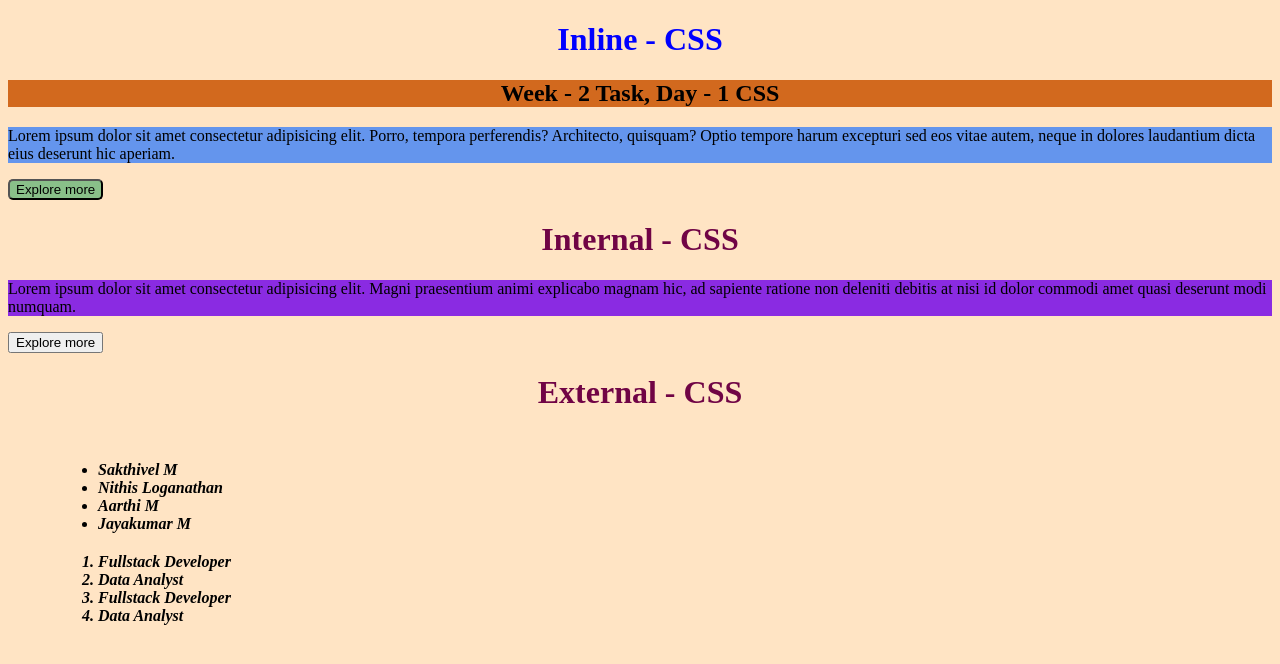
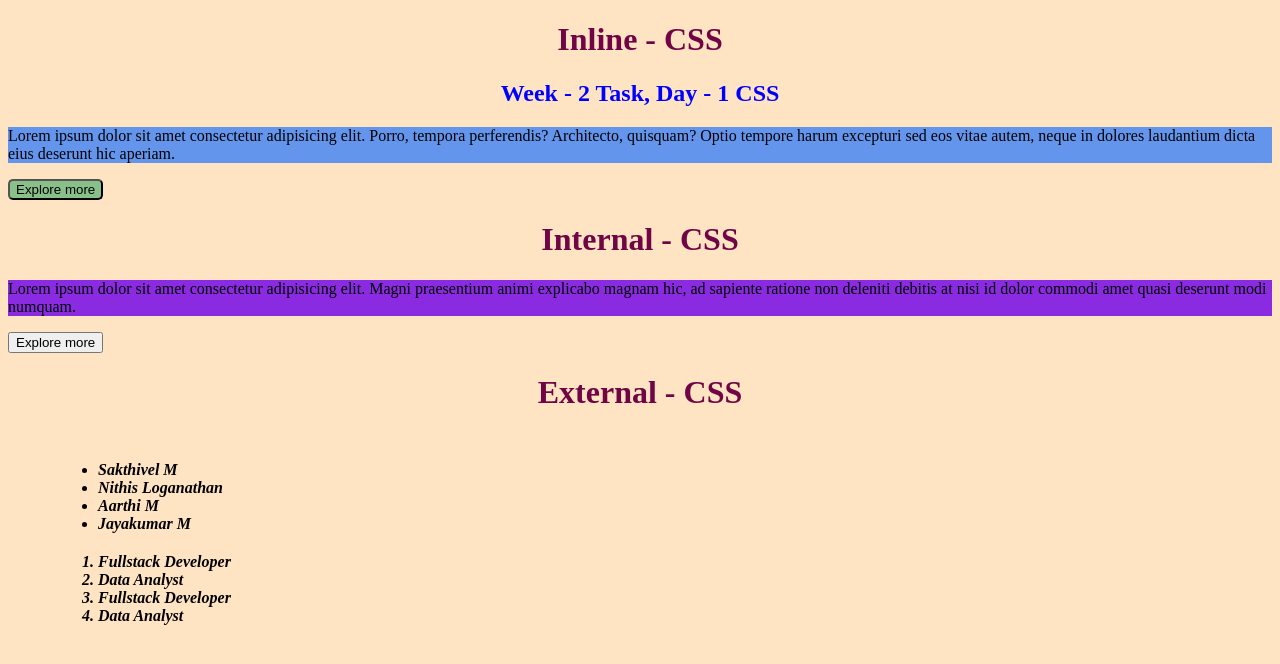
Before and after one commit to SakthivelM7/style_methods, a plain HTML site: page index.html in a window 1280 px wide. Drawn offline with Linux system fonts and the light colour scheme.

Commit message:
Update index.html

```diff
--- a/index.html
+++ b/index.html
@@ -12,6 +12,14 @@
         .para{
             background-color: blueviolet;
         }
+          #heading{
+            text-align: center;
+            color: rgb(112, 4, 69);
+        }
+        #heading1{
+            text-align: center;
+            color: blue;
+        }
     </style>
     <link rel="stylesheet" href="./style.css">
 </head>
@@ -19,8 +27,8 @@
 
     <!--Inline CSS-->
     <div>
-    <h1 style="text-align: center; color: blue;">Inline - CSS</h1>
-    <h2 style="text-align: center; background-color: chocolate;">Week - 2 Task, Day - 1 CSS </h2>
+    <h1 id="heading">Inline - CSS</h1>
+    <h2 id="heading1">Week - 2 Task, Day - 1 CSS </h2>
     <p style="background-color: cornflowerblue;">Lorem ipsum dolor sit amet consectetur adipisicing elit. Porro, tempora perferendis? Architecto, quisquam?
         Optio tempore harum excepturi sed eos vitae autem, neque in dolores laudantium dicta eius deserunt hic aperiam.</p>
         <a href="https://gwcdata.ai/"><button style="background-color: rgb(137, 192, 137); border-radius: 5px;">Explore more</button></a>
```
